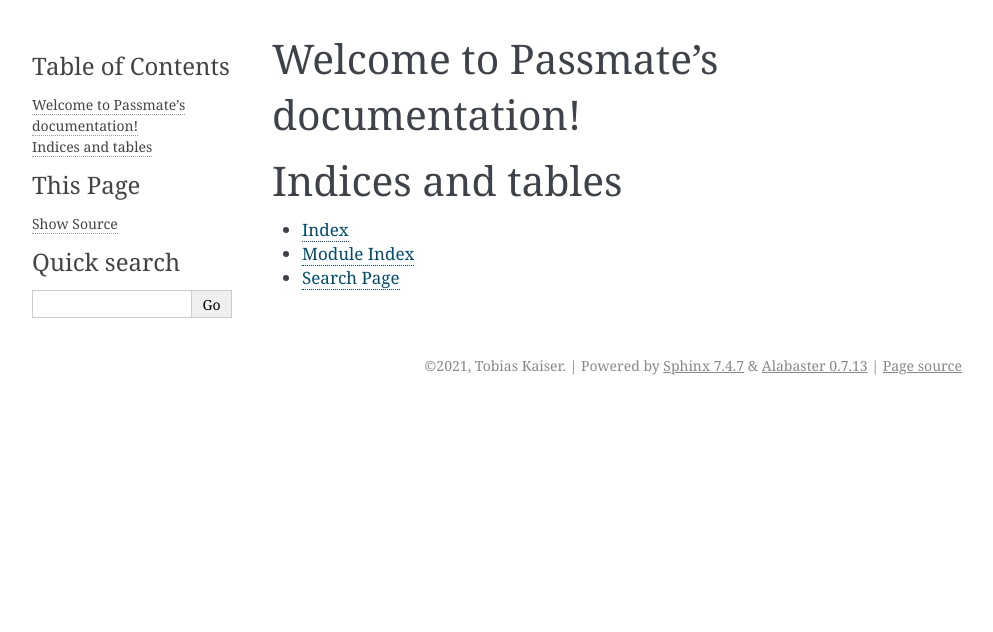
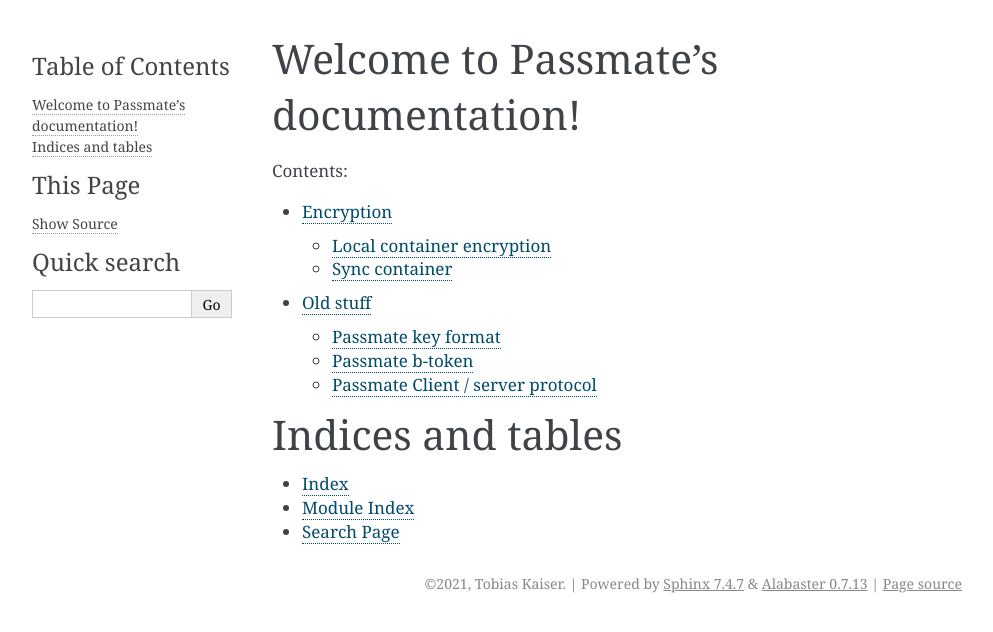
Before and after one commit to TobiasKaiser/passmate-old, a Sphinx documentation site: the page built from doc/index.rst, in a window 1280 px wide. Shown: the top 632 px of the page, without its empty margins (148-1141 px from the left). Built offline with Sphinx 7.4.7, drawn with Linux system fonts in a browser that asks for light colours.

Commit message:
basic sphinx doc/ folder works now

```diff
--- a/doc/index.rst
+++ b/doc/index.rst
@@ -10,7 +10,8 @@
    :maxdepth: 2
    :caption: Contents:
 
-
+   encryption
+   old/index
 
 Indices and tables
 ==================
--- a/doc/old/index.rst
+++ b/doc/old/index.rst
@@ -0,0 +1,16 @@
+Old stuff
+=========
+
+.. toctree::
+   :maxdepth: 2
+   :caption: Contents:
+
+   key_format
+   btoken
+   server_protocol
+
+Screenshot of the old C++ / wxWidgets client:
+
+.. image:: passmate.png
+  :width: 400
+  :alt: Screenshot of the old C++ / wxWidgets client
```
Also changed, not shown: README.md (+0 -2 lines), doc/encryption.rst (added, +46 -0 lines), doc/format.rst (deleted, +0 -29 lines), 2 other files.
